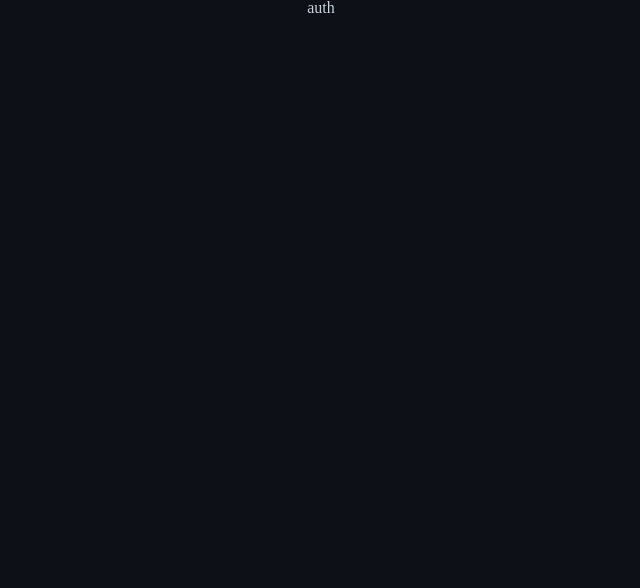
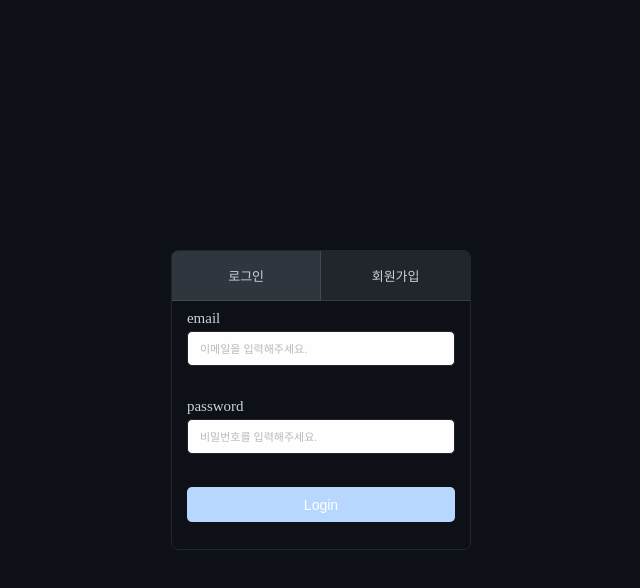
Before and after one commit to Beanxx/wanted-pre-onboarding-challenge-fe-1, a Next.js app in the folder client/: page /auth in a window 1280 px wide. Shown: the top 588 px of the page, without its empty margins (319-959 px from the left). Built offline with nearby package versions, Linux system fonts and the light colour scheme.

Commit message:
feat: Auth page - 유효성 검사 & signup axios 통신

```diff
--- a/client/pages/auth/index.tsx
+++ b/client/pages/auth/index.tsx
@@ -1,7 +1,171 @@
-import React from "react";
+import React, { useState } from "react";
+import Form from "../../components/layouts/Form/Form";
+import styled from "styled-components";
+import Input from "../../components/UI/Input/Input";
+import { Btn, TabBtn } from "../../components/UI/Button/Button";
+import axios from "axios";
 
 const index = () => {
-  return <div>auth</div>;
+  const [isTab, setIsTab] = useState<Number>(0);
+  const TAB = [{ name: "LOGIN" }, { name: "SIGNUP" }];
+  const [role, setRole] = useState("LOGIN");
+
+  const [email, setEmail] = useState("");
+  const [emailTouched, setEmailTouched] = useState(false);
+
+  const [pw, setPw] = useState("");
+  const [pwTouched, setPwTouched] = useState(false);
+
+  const emailIsValid = email.includes("@") && email.includes(".");
+  const emailInputIsInvalid = !emailIsValid && emailTouched;
+
+  const pwIsValid = pw.trim().length >= 8;
+  const pwInputIsInvalid = !pwIsValid && pwTouched;
+
+  let formIsValid = false;
+
+  if (emailIsValid && pwIsValid) {
+    formIsValid = true;
+  }
+
+  const emailInputChangeHandler = (e: React.ChangeEvent<HTMLInputElement>) => {
+    setEmail(e.target.value);
+  };
+
+  const pwInputChangeHandler = (e: React.ChangeEvent<HTMLInputElement>) => {
+    setPw(e.target.value);
+  };
+
+  const emailInputBlurHandler = (e: React.ChangeEvent<HTMLInputElement>) => {
+    setEmailTouched(true);
+  };
+
+  const pwInputBlurHandler = (e: React.ChangeEvent<HTMLInputElement>) => {
+    setPwTouched(true);
+  };
+
+  const formSubmissionHandler = (e: React.FormEvent<HTMLFormElement>) => {
+    e.preventDefault();
+    setEmailTouched(true);
+
+    if (!emailIsValid) return;
+
+    const body = {
+      email: email,
+      password: pw,
+    };
+
+    axios
+      .post(`http://localhost:8080/users/create`, body)
+      .then((response) => {
+        console.log(response.data);
+      })
+      .catch((error) => console.log(error));
+
+    setEmail("");
+    setEmailTouched(false);
+
+    setPw("");
+    setPwTouched(false);
+  };
+
+  const selectTabHandler = (
+    e: React.MouseEvent<HTMLButtonElement, MouseEvent>,
+    idx: Number
+  ): void => {
+    e.preventDefault();
+
+    setIsTab(idx);
+
+    if (idx === 0) setRole("LOGIN");
+    else if (idx === 1) setRole("SIGNUP");
+  };
+
+  return (
+    <Layout>
+      <Form onSubmit={formSubmissionHandler}>
+        <Tab>
+          {TAB.map((item, idx) => (
+            <TabBtn
+              key={idx}
+              className={`${isTab === idx ? "focused" : ""} `}
+              radius={item.name === "LOGIN" ? "6px 0 0 0" : "0 6px 0 0"}
+              borderR={item.name === "SIGNUP" ? "none" : ""}
+              height="50px"
+              onClick={(e: React.MouseEvent<HTMLButtonElement, MouseEvent>) =>
+                selectTabHandler(e, idx)
+              }
+            >
+              {item.name === "LOGIN" ? "로그인" : "회원가입"}
+            </TabBtn>
+          ))}
+        </Tab>
+        <Box>
+          <Input
+            id="email"
+            type="email"
+            value={email}
+            onBlur={emailInputBlurHandler}
+            onChange={emailInputChangeHandler}
+            placeholder="이메일을 입력해주세요."
+          >
+            email
+          </Input>
+          {emailInputIsInvalid && <Error>@, .을 포함하여 작성해주세요.</Error>}
+        </Box>
+        <Box>
+          <Input
+            id="password"
+            type="password"
+            value={pw}
+            onBlur={pwInputBlurHandler}
+            onChange={pwInputChangeHandler}
+            placeholder="비밀번호를 입력해주세요."
+          >
+            password
+          </Input>
+          {pwInputIsInvalid && <Error>8자 이상 작성해주세요.</Error>}
+        </Box>
+        {isTab ? (
+          <Btn disabled={!formIsValid}>Signup</Btn>
+        ) : (
+          <Btn disabled={!formIsValid}>Login</Btn>
+        )}
+      </Form>
+    </Layout>
+  );
 };
 
 export default index;
+
+const Layout = styled.div`
+  width: 100%;
+  height: 100vh;
+  display: flex;
+  justify-content: center;
+  align-items: center;
+`;
+
+const Tab = styled.div`
+  width: 100%;
+  display: flex;
+
+  .focused {
+    background-color: var(--btn-hover-color);
+  }
+`;
+
+const Box = styled.div`
+  width: 100%;
+  height: 78px;
+  display: flex;
+  flex-direction: column;
+`;
+
+const Error = styled.div`
+  color: #f00001;
+  font-weight: 400;
+  font-size: 11px;
+  margin-left: 16px;
+  text-align: left;
+`;
```
